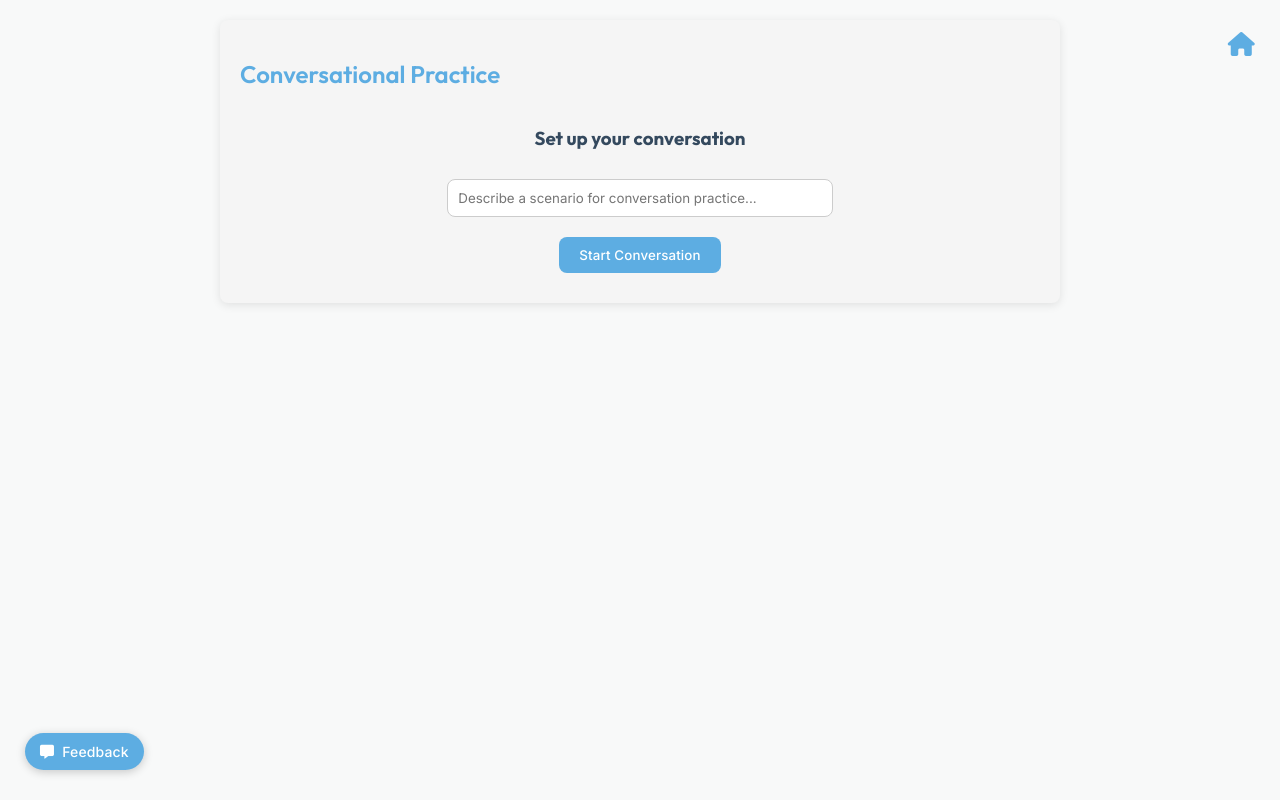
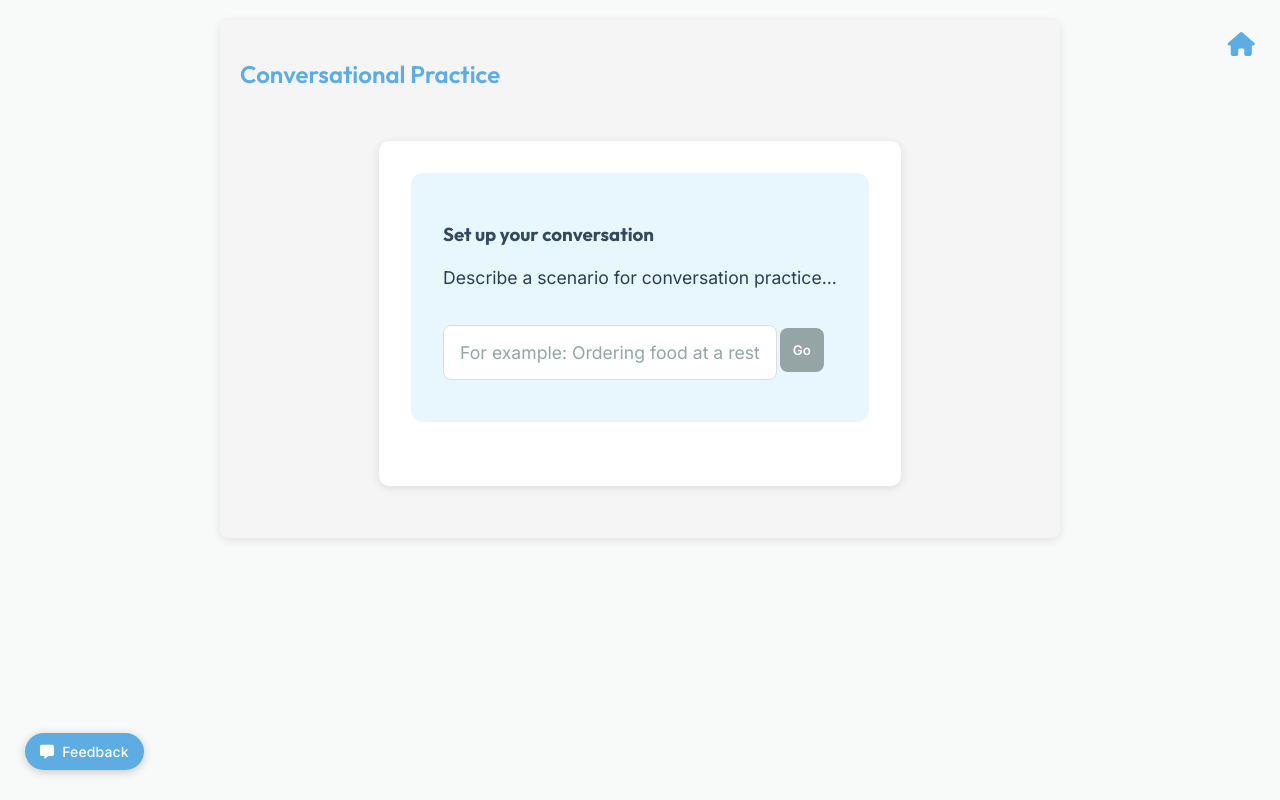
Before and after one commit to adamursell/IcelandicAid, a React (Create React App) app in the folder frontend/: page /conversation in a window 1280 px wide. Built offline with nearby package versions, Linux system fonts and the light colour scheme.

Commit message:
Improved styling of conversation feedback summary and set-up screen

```diff
--- a/frontend/src/App.css
+++ b/frontend/src/App.css
@@ -184,10 +184,155 @@ li:last-child {
   margin-right: auto;
 }
 
+/* Conversation Setup Screen Styles */
 .scenario-setup {
-  max-width: 600px;
-  margin: 0 auto;
+  max-width: 800px;
+  margin: 2rem auto;
+  padding: 2rem;
+  background-color: white;
+  border-radius: 10px;
+  box-shadow: 0 2px 10px rgba(0, 0, 0, 0.1);
+}
+
+.scenario-input-section {
+  background-color: #E8F6FE;
+  padding: 2rem;
+  border-radius: 12px;
+  margin-bottom: 2rem;
+  position: relative;
+}
+
+.scenario-input-section p {
+  color: #2C3E50;
+  font-size: 1.1rem;
+  margin-bottom: 1.5rem;
+}
+
+.scenario-input-section input {
+  width: calc(100% - 60px);  /* Make room for the Go button */
+  padding: 1rem;
+  border: 1px solid #ddd;
+  border-radius: 8px;
+  background: white;
+  font-size: 1.1rem;
+  color: #2C3E50;
+}
+
+.scenario-input-section input:disabled {
+  color: #95A5A6;
+  background-color: white;
+  cursor: not-allowed;
+}
+
+.scenario-input-section input:focus {
+  outline: none;
+  border-color: #5DADE2;
+  box-shadow: 0 0 5px rgba(93, 173, 226, 0.2);
+}
+
+.scenario-input-section input::placeholder {
+  color: #95A5A6;
+}
+
+.go-button {
+  position: absolute;
+  right: 2.5rem;  /* Align with the padding of scenario-input-section */
+  bottom: 2.5rem;  /* Align with the input field */
+  width: 44px;
+  height: 44px;
+  background-color: #2C5282;  /* Dark blue */
+  color: white;
+  border: none;
+  border-radius: 8px;
+  font-weight: 600;
+  cursor: pointer;
+  transition: background-color 0.2s;
+  display: flex;
+  align-items: center;
+  justify-content: center;
+}
+
+.go-button:hover {
+  background-color: #1A365D;
+}
+
+.go-button:disabled {
+  background-color: #95A5A6;
+  cursor: not-allowed;
+}
+
+.suggested-scenarios-section {
+  margin-top: 2rem;
+}
+
+.suggested-scenarios-section h3 {
+  color: #34495E;
+  font-size: 1.3rem;
+  font-weight: 500;
+  margin-bottom: 1.5rem;
+}
+
+.scenarios-grid {
+  display: grid;
+  grid-template-columns: repeat(2, 1fr);
+  grid-template-rows: repeat(3, auto);
+  gap: 1rem;
+  margin-bottom: 2rem;
+}
+
+.scenario-card {
+  background-color: #f5f5f5;
+  padding: 1.2rem;
+  border-radius: 8px;
+  border: none;
+  cursor: pointer;
+  color: #666;
+  font-weight: 500;
+  transition: all 0.2s ease;
+  box-shadow: 0 2px 4px rgba(0, 0, 0, 0.05);
+  height: 65px;
+  display: flex;
+  align-items: center;
+}
+
+.scenario-card:hover {
+  transform: translateY(-2px);
+  background-color: #e8e8e8;
+}
+
+.scenario-card.active {
+  background-color: #E8F6FE;
+  border: 1px solid #5DADE2;
+  color: #2C3E50;
+}
+
+.start-conversation-button {
+  display: block;
+  width: 100%;
+  max-width: 300px;
+  margin: 2rem auto 0;
+  padding: 1rem 2rem;
+  background: linear-gradient(135deg, #5DADE2 0%, #3498DB 100%);
+  color: white;
+  border: none;
+  border-radius: 8px;
+  font-size: 1.1rem;
+  font-weight: 500;
+  cursor: pointer;
+  transition: all 0.2s ease;
   text-align: center;
+}
+
+.start-conversation-button:hover {
+  transform: translateY(-2px);
+  box-shadow: 0 6px 20px rgba(93, 173, 226, 0.3);
+}
+
+.start-conversation-button:disabled {
+  background: #95A5A6;
+  cursor: not-allowed;
+  transform: none;
+  box-shadow: none;
 }
 
 .feedback-pane {
@@ -1010,100 +1155,68 @@ code, pre {
 }
 
 .score-section {
-  background-color: #f9f9f9;
-  border-radius: 10px;
+  background-color: #f5f5f5;
+  border-radius: 8px;
   padding: 20px;
-  margin-bottom: 25px;
-  border: 1px solid #eaeaea;
-}
-
-.score-overview {
-  margin-bottom: 20px;
-}
-
-.overall-grade-header {
-  font-size: 20px;
-  font-weight: 600;
-  margin-bottom: 12px;
-  color: #2c3e50;
-}
-
-.secondary-scores {
-  display: flex;
+  margin: 20px 0;
+}
+
+.score-bars-container {
+  display: flex;
+  flex-direction: row;
   justify-content: space-between;
   gap: 20px;
-}
-
-.secondary-score-item {
+  width: 100%;
+}
+
+.score-item {
   flex: 1;
-}
-
-.secondary-score-item h3 {
-  font-size: 16px;
-  font-weight: 500;
-  margin-bottom: 10px;
+  min-width: 0;
+}
+
+.score-item h3 {
+  margin: 0 0 8px 0;
+  font-size: 14px;
   color: #333;
 }
 
 .score-bar-wrapper {
   width: 100%;
-  margin-bottom: 10px;
+  position: relative;
 }
 
 .score-bar-bg {
-  width: 100%;
-  height: 20px;
-  background-color: #e9ecef;
-  border-radius: 10px;
+  background-color: #e0e0e0;
+  height: 24px;
+  border-radius: 12px;
   overflow: hidden;
-  position: relative;
-  border: 1px solid #dee2e6;
-  box-shadow: inset 0 1px 3px rgba(0, 0, 0, 0.1);
 }
 
 .score-bar-fill {
   height: 100%;
-  border-radius: 10px;
-  transition: width 0.5s ease;
+  transition: width 0.3s ease;
+  border-radius: 12px;
   position: relative;
-  display: flex;
-  align-items: center;
-  justify-content: flex-end;
-  min-width: 35px; /* Ensure there's always space for the label */
-  box-shadow: 0 0 5px rgba(0, 0, 0, 0.2);
-}
-
-/* For very low scores, position the label outside the bar */
-.score-bar-fill[style*="width: 0%"],
-.score-bar-fill[style*="width: 1%"],
-.score-bar-fill[style*="width: 2%"],
-.score-bar-fill[style*="width: 3%"] {
-  min-width: 0;
-}
-
-.score-bar-fill[style*="width: 0%"] .score-label,
-.score-bar-fill[style*="width: 1%"] .score-label,
-.score-bar-fill[style*="width: 2%"] .score-label,
-.score-bar-fill[style*="width: 3%"] .score-label {
+}
+
+.score-label {
   position: absolute;
-  right: -25px;
-  color: #666;
-  text-shadow: none;
-}
-
-.score-label {
+  right: 8px;
+  top: 50%;
+  transform: translateY(-50%);
   color: white;
   font-weight: bold;
   font-size: 14px;
-  margin-right: 10px;
-  text-shadow: 0 1px 2px rgba(0, 0, 0, 0.3);
-}
-
-/* Media query for mobile devices */
-@media (max-width: 768px) {
-  .secondary-scores {
+}
+
+@media (max-width: 600px) {
+  .score-bars-container {
     flex-direction: column;
     gap: 15px;
+  }
+
+  .score-item {
+    width: 100%;
   }
 }
 
--- a/frontend/src/components/ConversationalPractice.jsx
+++ b/frontend/src/components/ConversationalPractice.jsx
@@ -186,13 +186,11 @@ const FeedbackOverlay = ({ feedback, onClose }) => {
         </div>
 
         <div className="score-section">
-          <div className="score-overview">
-            <h3 className="overall-grade-header">Overall grade: {overall_score}/10</h3>
+          <div className="score-bars-container">
+            <div className="score-item">
+              <h3>Overall grade: {overall_score}/10</h3>
               <div className="score-bar-wrapper">
-              <div
-                className="score-bar-bg"
-                style={{ position: 'relative' }}
-              >
+                <div className="score-bar-bg">
                   <div
                     className="score-bar-fill"
                     style={{
@@ -206,8 +204,7 @@ const FeedbackOverlay = ({ feedback, onClose }) => {
               </div>
             </div>
 
-          <div className="secondary-scores">
-            <div className="secondary-score-item">
+            <div className="score-item">
               <h3>Grammatical Accuracy: {grammar_score}/10</h3>
               <div className="score-bar-wrapper">
                 <div className="score-bar-bg">
@@ -224,7 +221,7 @@ const FeedbackOverlay = ({ feedback, onClose }) => {
               </div>
             </div>
 
-            <div className="secondary-score-item">
+            <div className="score-item">
               <h3>Vocabulary Usage: {vocabulary_score}/10</h3>
               <div className="score-bar-wrapper">
                 <div className="score-bar-bg">
@@ -955,36 +952,40 @@ const ConversationalPractice = ({ userId }) => {
 
       {!isStarted ? (
         <div className="scenario-setup">
+          <div className="scenario-input-section">
             <h3>Set up your conversation</h3>
+            <p>Describe a scenario for conversation practice...</p>
             <input
               type="text"
               value={scenario}
               onChange={(e) => setScenario(e.target.value)}
-            placeholder="Describe a scenario for conversation practice..."
+              placeholder="For example: Ordering food at a restaurant..."
               disabled={isLoading}
               onKeyDown={(e) => handleKeyPress(e, 'start')}
             />
             <button
+              className="go-button"
               onClick={handleStartConversation}
               disabled={isLoading || !scenario.trim()}
+              title="Start conversation"
             >
-            {isLoading ? 'Starting...' : 'Start Conversation'}
+              Go
             </button>
+          </div>
 
           {/* Display suggested scenarios */}
           {!isLoadingSuggestions && suggestedScenarios.length > 0 && (
-            <div className="suggested-scenarios-container">
-              <h4 className="suggested-scenarios-heading">Or choose a suggested scenario:</h4>
-              <div className="suggested-scenarios">
-                {suggestedScenarios.map((scenario, index) => (
-                  <button
+            <div className="suggested-scenarios-section">
+              <h3>Or choose a suggested scenario:</h3>
+              <div className="scenarios-grid">
+                {suggestedScenarios.slice(0, 6).map((scenarioText, index) => (
+                  <div
                     key={index}
-                    className="suggested-scenario-button"
-                    onClick={() => handleSelectSuggestedScenario(scenario)}
-                    disabled={isLoading}
+                    className={`scenario-card ${scenario === scenarioText ? 'active' : ''}`}
+                    onClick={() => handleSelectSuggestedScenario(scenarioText)}
                   >
-                    {scenario}
-                  </button>
+                    {scenarioText}
+                  </div>
                 ))}
               </div>
             </div>
@@ -992,7 +993,7 @@ const ConversationalPractice = ({ userId }) => {
 
           {/* Show loading indicator for suggestions */}
           {isLoadingSuggestions && (
-            <div className="suggested-scenarios-container">
+            <div className="suggested-scenarios-section">
               <p style={{ color: '#666', textAlign: 'center' }}>Loading suggested scenarios...</p>
             </div>
           )}
```
Lines whose indentation alone changed are shown as unchanged.
